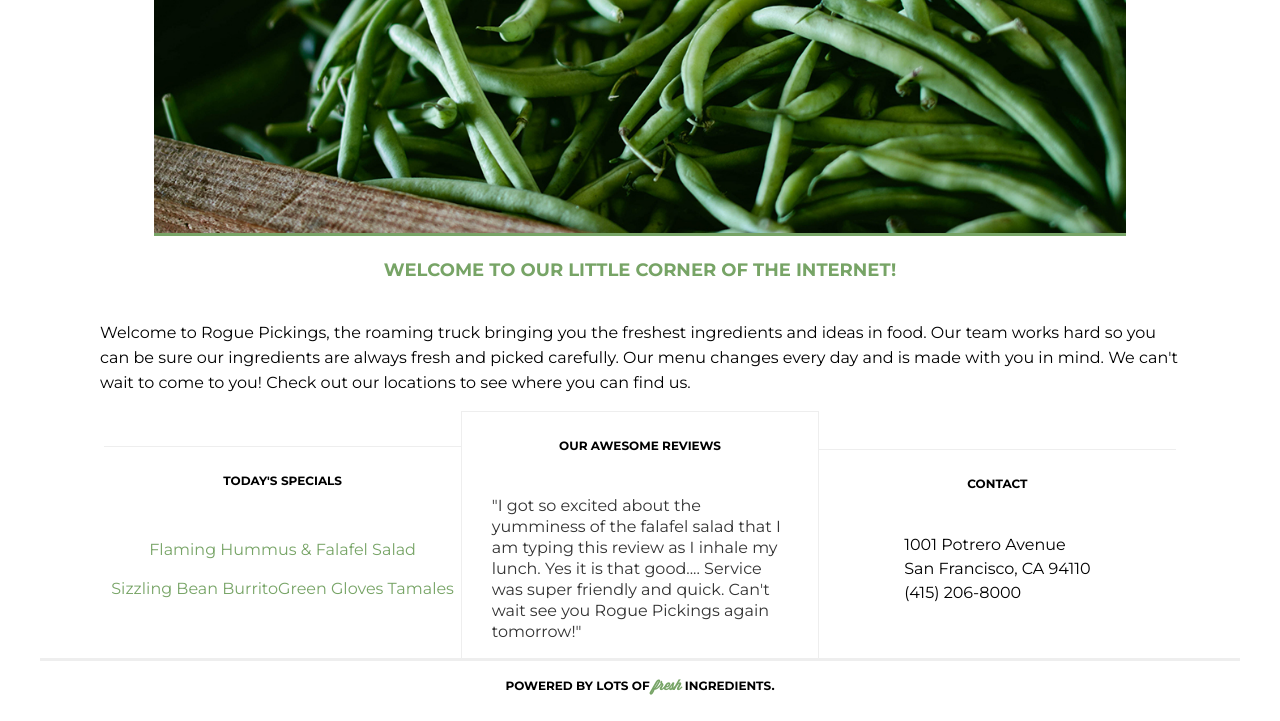
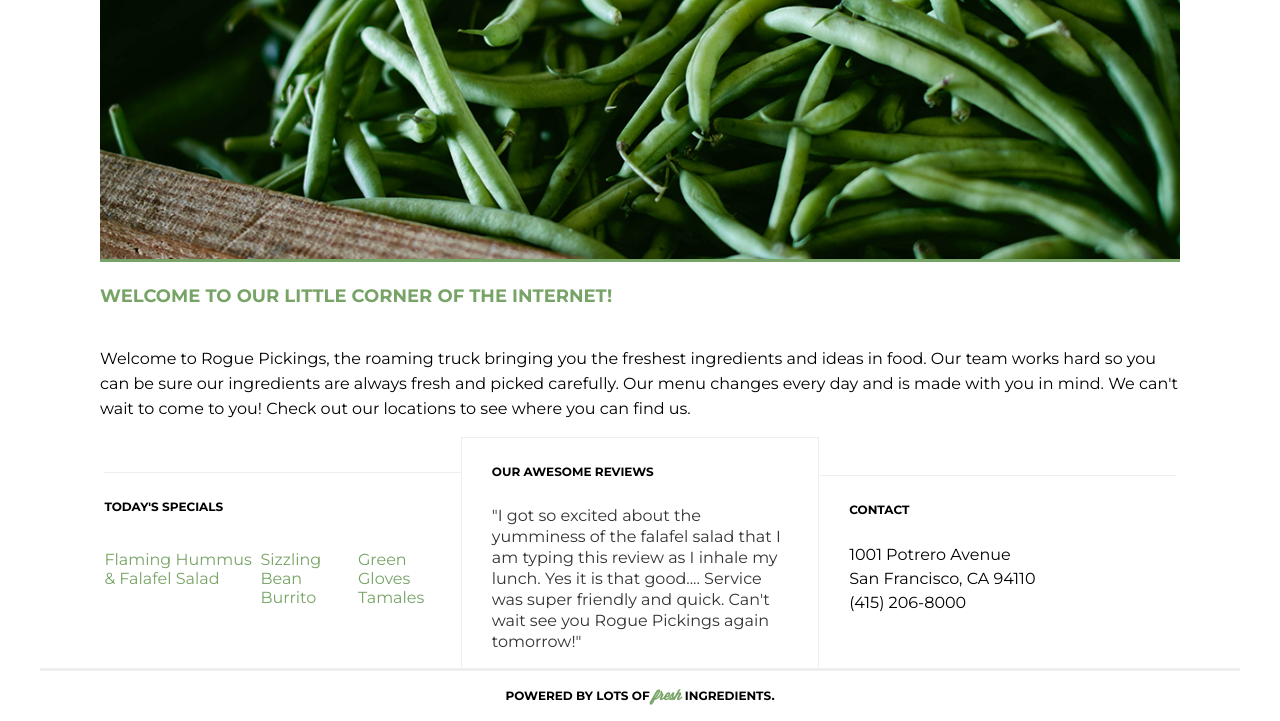
Before and after one commit to s-underwood785/206-rogue-starter-, a plain HTML site: page index.html in a window 1280 px wide. Shown: the part 116-837 px from the top of the page. Drawn offline with Linux system fonts and the light colour scheme.

Commit message:
aligned h3 with p and image

```diff
--- a/css/main.css
+++ b/css/main.css
@@ -43,7 +43,7 @@ h4 {
 p {
 	font-size: 14px;
 	line-height: 21px;
-    padding: 0 30px;
+  padding: 0 30px;
 }
 
 /***** Delete any fixed heights and floats- flexbox will be used to handle that now *****/
@@ -96,7 +96,6 @@ header nav ul li a{
 .top-section,
 .bottom-section {
 	margin: 0 auto;
-	clear: both;
 	display: flex;
 	justify-content: center;
 	align-items: center;
@@ -106,7 +105,7 @@ header nav ul li a{
 
 .main-image {
 	height: auto;
-	width: 90%;
+	width: 100%;
 	display: flex;
 	justify-content: center;
 	align-items: center;
@@ -115,7 +114,7 @@ header nav ul li a{
 .main-image img {
 	border-bottom: 3px solid #77a466;
 	border-top: 3px solid #77a466;
-	width: 90%;
+	width: 100%;
 	display: flex;
 	justify-content: center;
 	align-items: center;
@@ -125,16 +124,16 @@ header nav ul li a{
 	height: auto;
 	width: 100%;
 	display: flex;
-	justify-content: center;
+	justify-content: left;
 	align-items: center;
 	flex-flow: row wrap;
 }
 
 .main-title h3 {
-	text-align: center;
 	padding: 5px 0;
 	color: #77a466;
 }
+
 .main-title p {
 	padding: 0;
 	font-size: 16px;
@@ -148,20 +147,12 @@ header nav ul li a{
 	height: auto;
 	border-top: 1px solid #eee;
 	width: 100%;
-	display: flex;
-	justify-content: center;
-	align-items: center;
-	flex-flow: row wrap;
-	}
+}
 
 .section-one h4 {
 	padding: 10px 0;
 }
 
-.section-two {
-	border-left: 1px solid #eee;
-	border-right: 1px solid #eee;
-}
 
 .section-two h4,
 .section-three h4 {
@@ -172,40 +163,23 @@ header nav ul li a{
 	list-style: none;
 	padding: 0;
 	display: flex;
-	justify-content: center;
-	align-items: center;
-	flex-flow: row wrap;
-	}
+}
 
-	.menu ul {
-		display: flex;
-		justify-content: center;
-		align-items: center;
-	}
 
 .menu li {
 	padding: 10px 0;
 	color:#77a466;
-	display: flex;
-	justify-content: center;
-	align-items: center;
 }
 
 .reviews {
 	color: #333;
 	font-size: 16px;
 	line-height: 21px;
-	display: flex;
-	justify-content: center;
-	align-items: center;
 	}
 
 .address {
 	font-size: 16px;
 	line-height: 24px;
-	display: flex;
-	justify-content: center;
-	align-items: center;
 }
 
 /*The widths are in a percentage!*/
@@ -213,7 +187,6 @@ footer {
 	/***** used to be height: 50px; deleting for mobile first *****/
 	border-top: 3px solid #eee;
 	margin: 0 auto;
-	clear: both;
 	text-align: center;
 	display: flex;
 	justify-content: center;
@@ -282,7 +255,6 @@ header {
 }
 
 header h1 {
-	float: left;
 	margin: 0;
 	padding: 38px 0;
 }
@@ -314,13 +286,12 @@ header nav ul li a{
 .top-section,
 .bottom-section {
 	margin: 0 auto;
-	clear: both;
 }
 
 .main-image {
 	height: auto;
-	float: left;
 }
+
 .main-image img {
 	width: 100%;
 	border-bottom: 3px solid #77a466;
@@ -328,8 +299,8 @@ header nav ul li a{
 
 .main-title {
 	height: auto;
-	float: left;
 }
+
 .main-title h3 {
 	text-align: left;
 	padding: 5px 0;
@@ -346,7 +317,6 @@ header nav ul li a{
 .section-three {
 	width: 33%;
 	height: auto;
-	float: left;
 	border-top: 1px solid #eee;
 }
 
@@ -389,7 +359,6 @@ footer {
 	height: 50px;
 	border-top: 3px solid #eee;
 	margin: 0 auto;
-	clear: both;
 	text-align: center;
 }
 footer span {
```
